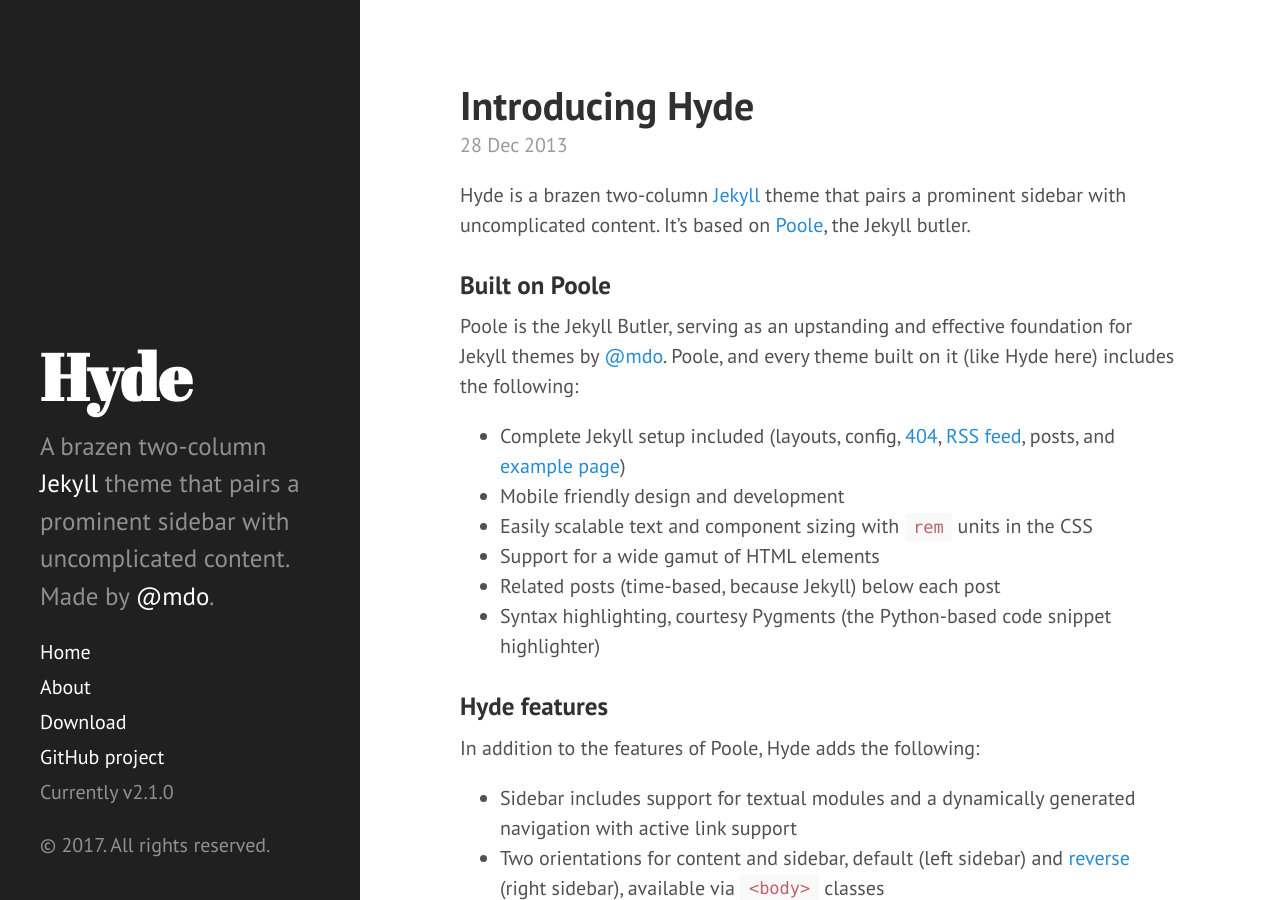
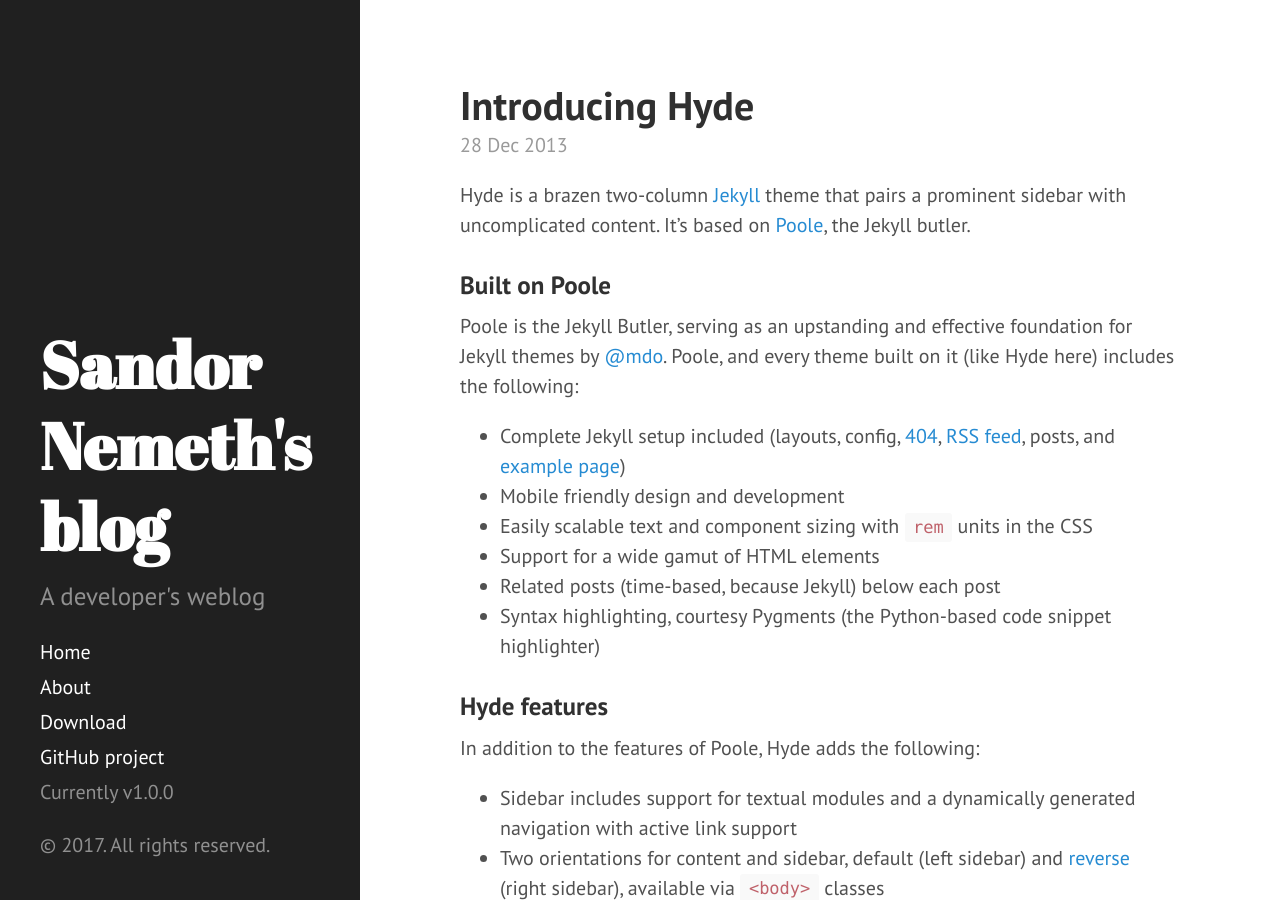
Before and after one commit to sandor-nemeth/sandor-nemeth.github.io, a Jekyll site: the page built from index.html, in a window 1280 px wide and 900 px high. Built offline with Jekyll 4.4.1, drawn with Linux system fonts in a browser that asks for light colours; Markdown is read by kramdown in place of the engine named in the settings; the list of posts is cut into pages by our own code.

Commit message:
Update _config.yml

```diff
--- a/_config.yml
+++ b/_config.yml
@@ -6,20 +6,19 @@
 permalink:        pretty
 
 # Setup
-title:            Hyde
-tagline:          'A Jekyll theme'
-description:      'A brazen two-column <a href="http://jekyllrb.com" target="_blank">Jekyll</a> theme that pairs a prominent sidebar with uncomplicated content. Made by <a href="https://twitter.com/mdo" target="_blank">@mdo</a>.'
-url:              http://hyde.getpoole.com
+title:            "Sandor Nemeth's blog"
+tagline:          'Developer weblog'
+description:      "A developer's weblog"
 baseurl:          /
 
 author:
-  name:           'Mark Otto'
-  url:            https://twitter.com/mdo
+  name:           'Sandor Nemeth'
+  url:            https://twitter.com/sandor_nemeth
 
 paginate:         5
 
 # Custom vars
-version:          2.1.0
+version:          1.0.0
 
 github:
-  repo:           https://github.com/poole/hyde
+  repo:           https://github.com/sandor-nemeth/sandor-nemeth.github.io
```
